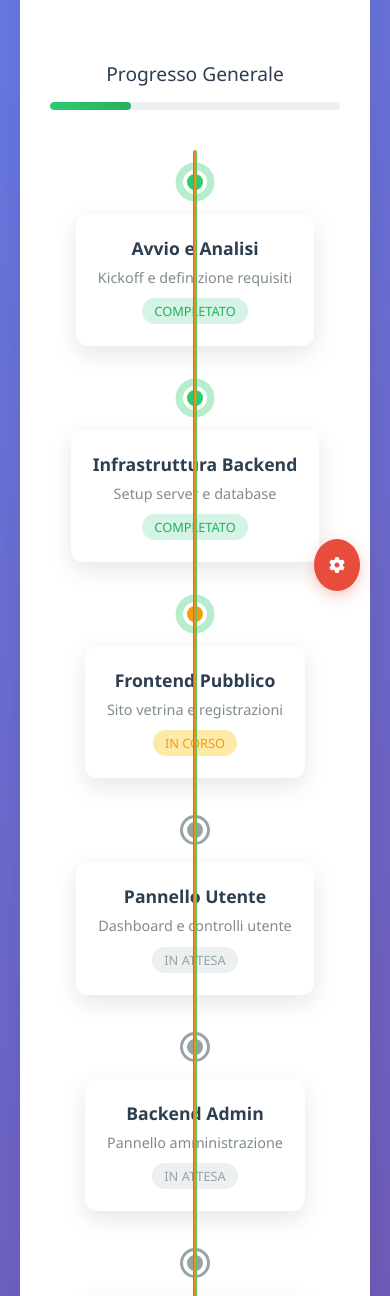
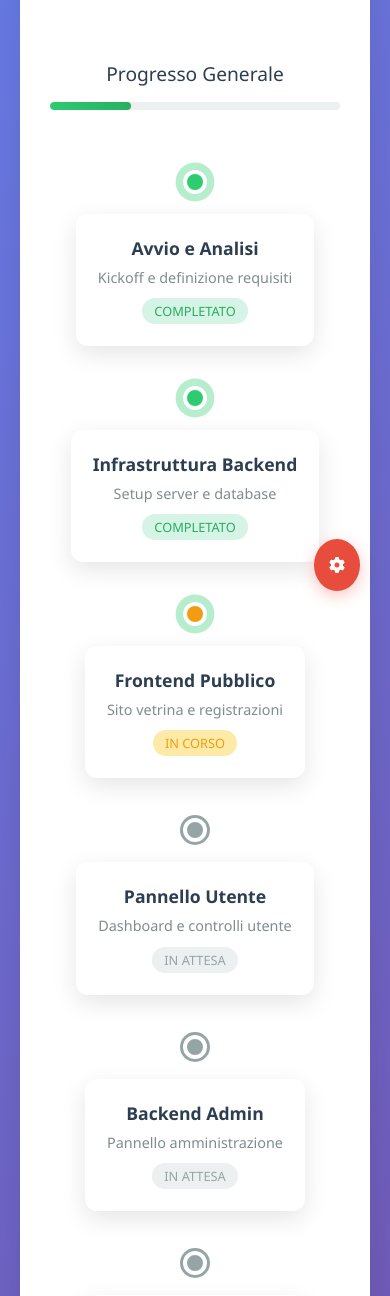
Before and after one commit to iris1801/RoadmapMaker, a Flask app: page / in a window 390 px wide. Shown: the part 223-1519 px from the top of the page. Run offline with Flask 3, Linux system fonts and the light colour scheme.

Commit message:
Update index.html

```diff
--- a/templates/index.html
+++ b/templates/index.html
@@ -61,17 +61,7 @@
             min-height: 200px;
         }
 
-        .timeline::before {
-            content: '';
-            position: absolute;
-            top: 50px;
-            left: 0;
-            right: 0;
-            height: 4px;
-            background: linear-gradient(to right, #e74c3c, #f39c12, #2ecc71);
-            border-radius: 2px;
-            z-index: 1;
-        }
+
 
         .milestone {
             position: relative;
@@ -268,13 +258,7 @@
                 align-items: center;
             }
 
-            .timeline::before {
-                width: 4px;
-                height: 100%;
-                left: 50%;
-                top: 0;
-                transform: translateX(-50%);
-            }
+
 
             .milestone {
                 margin: 20px 0;
```
